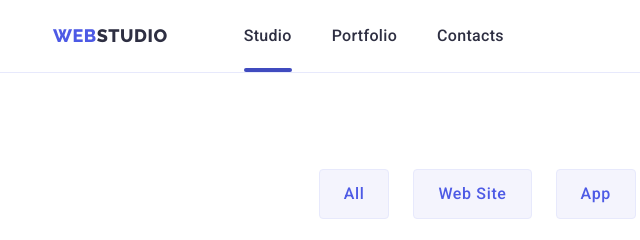
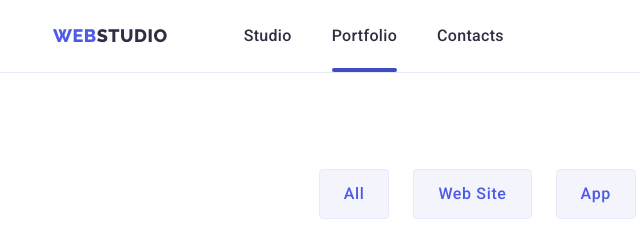
Before and after one commit to 102odua/goit-markup-hw-04, a plain HTML site: page portfolio.html in a window 1280 px wide. Shown: the top 240 px of the page, 23-663 px from the left. Drawn offline with nearby package versions, Linux system fonts and the light colour scheme.

Commit message:
under line

```diff
--- a/css/styles.css
+++ b/css/styles.css
@@ -479,6 +479,9 @@ img {
   top: 24px;
   cursor: pointer;
 }
+.close-icon {
+  /* margin: 0 auto; */
+}
 
 .is-hidden {
   visibility: hidden;
--- a/portfolio.html
+++ b/portfolio.html
@@ -30,9 +30,9 @@
           >
           <ul class="nav-item list">
             <li class="nav-link">
-              <a class="link under-line" href="./index.html">Studio</a>
+              <a class="link" href="./index.html">Studio</a>
             </li>
-            <li class="nav-link">
+            <li class="nav-link under-line">
               <a class="link" href="./portfolio.html">Portfolio</a>
             </li>
             <li class="nav-link"><a class="link" href="">Contacts</a></li>
```
